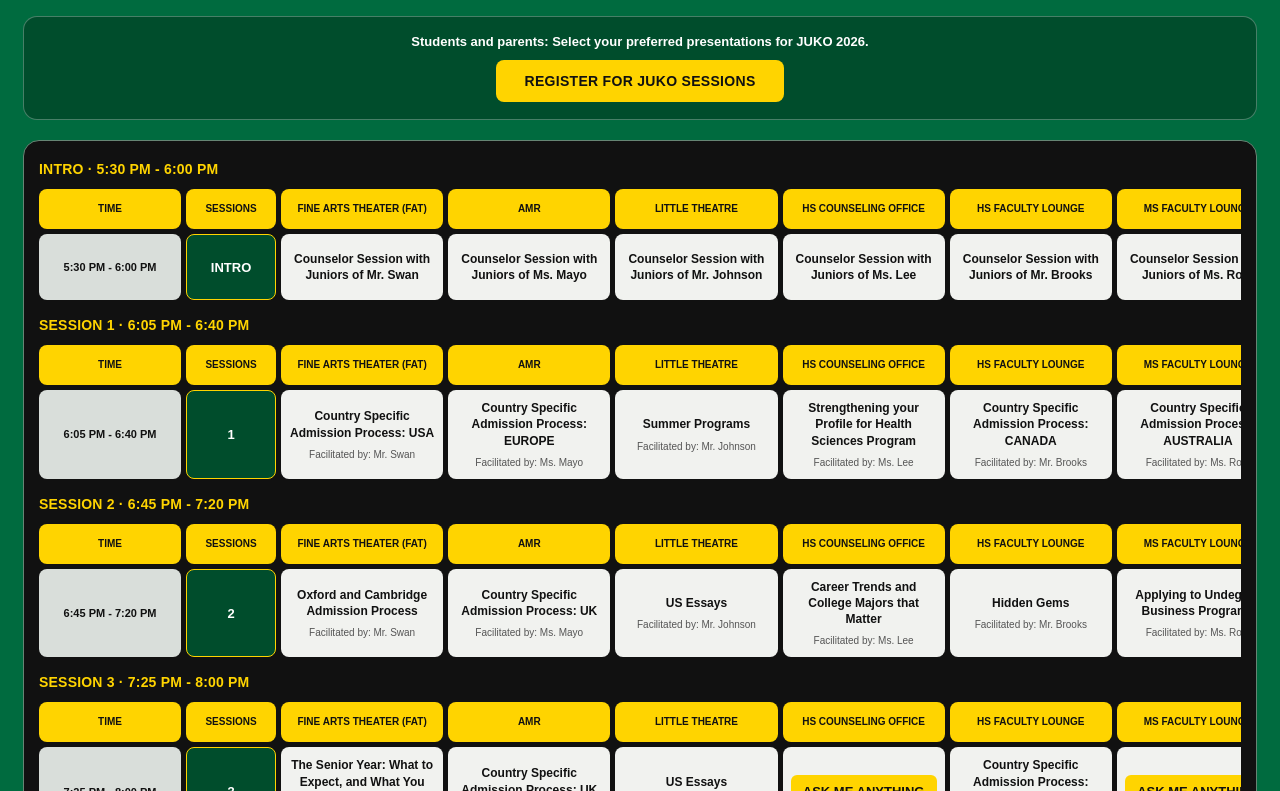
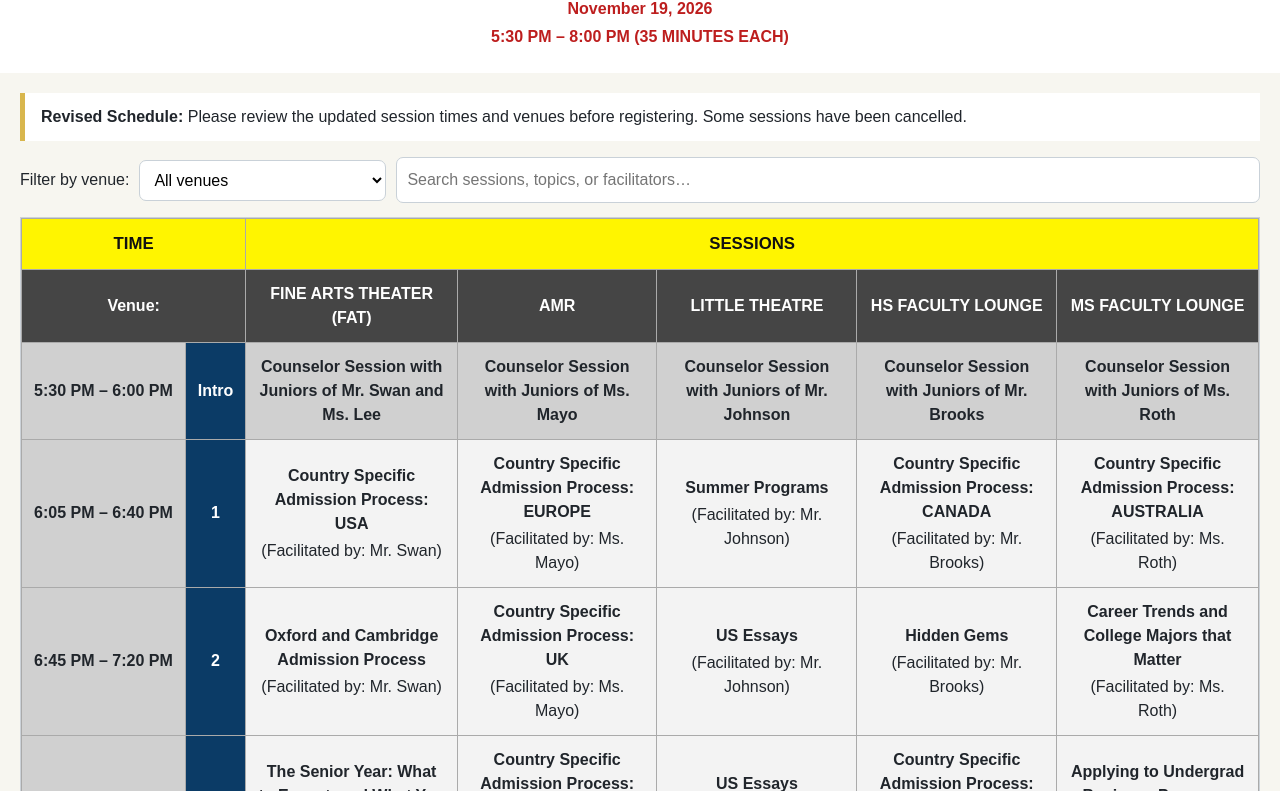
Before and after one commit to supanm-cmyk/JUKO-SESSION-REGISTRATION-2026, a plain HTML site: page index.html in a window 1280 px wide. Shown: the part 100-891 px from the top of the page. Drawn offline with Linux system fonts and the light colour scheme.

Commit message:
change in schedule

```diff
--- a/index.html
+++ b/index.html
@@ -1,299 +1,62 @@
-<!DOCTYPE html>
-<html lang="en">
-<head>
-<meta charset="UTF-8">
-<meta name="viewport" content="width=device-width, initial-scale=1">
-<title>JUKO Sessions 2026</title>
+<!doctype html>
+<html lang="en"><head><meta charset="utf-8"><meta name="viewport" content="width=device-width,initial-scale=1">
+<title>JUKO Sessions 2026 – Revised Schedule</title>
 <style>
-:root {
-  --green: #006B3F;
-  --deep: #004D2C;
-  --yellow: #FFD400;
-  --black: #111111;
-  --white: #FFFFFF;
-  --cell: #F1F2EF;
-  --time: #D9DEDA;
+:root{--navy:#0b3b66;--green:#1d6848;--gold:#d8b64d;--cream:#f7f6f0}
+*{box-sizing:border-box}body{margin:0;background:var(--cream);color:#20252b;font:16px/1.5 Arial,sans-serif}
+header{text-align:center;background:#fff;padding:26px 15px 20px;border-top:5px solid var(--green)}
+h1{color:var(--navy);font-size:clamp(1.8rem,4vw,2.6rem);margin:0}
+.date,.hours{color:#bd1e1e;font-weight:800;margin:4px 0}
+main{max-width:1400px;margin:auto;padding:20px}
+.note{background:#fff;border-left:5px solid var(--gold);padding:12px 16px;margin-bottom:16px}
+.controls{display:flex;gap:10px;flex-wrap:wrap;margin-bottom:14px;align-items:center}
+select,input{font:inherit;padding:10px;border:1px solid #c9d1d8;border-radius:7px;background:white}
+input{flex:1;min-width:220px}
+.tablewrap{overflow-x:auto;background:white;border:1px solid #ccd2d8}
+table{border-collapse:collapse;width:100%;min-width:1000px}
+th,td{border:1px solid #aaa;padding:12px;text-align:center;vertical-align:middle}
+thead tr:first-child th{background:#fff500;color:#111;font-size:1.05rem}
+thead tr:nth-child(2) th{background:#454545;color:#fff}
+.time{background:#d0d0d0;font-weight:bold;white-space:nowrap}
+.slot{background:var(--navy);color:white;font-weight:bold;width:55px}
+.session{background:#f3f3f3;min-width:180px;font-weight:bold}
+.intro .session{background:#d0d0d0}
+.facilitator{display:block;font-weight:normal;margin-top:3px}
+.hidden{display:none}
+footer{text-align:center;color:#66717b;padding:20px;font-size:.85rem}
+@media(max-width:600px){main{padding:12px}}
+</style></head><body>
+<header><h1>JUKO SESSIONS 2026</h1><div class="date">November 19, 2026</div><p class="hours">5:30 PM – 8:00 PM (35 MINUTES EACH)</p></header>
+<main>
+<div class="note"><strong>Revised Schedule:</strong> Please review the updated session times and venues before registering. Some sessions have been cancelled.</div>
+<div class="controls"><label for="venue">Filter by venue:</label><select id="venue"><option value="all">All venues</option></select><input id="search" type="search" placeholder="Search sessions, topics, or facilitators…"></div>
+<div class="tablewrap"><table><thead>
+<tr><th colspan="2">TIME</th><th colspan="5" id="sessionHeading">SESSIONS</th></tr>
+<tr><th colspan="2">Venue:</th><th>FINE ARTS THEATER (FAT)</th><th>AMR</th><th>LITTLE THEATRE</th><th>HS FACULTY LOUNGE</th><th>MS FACULTY LOUNGE</th></tr>
+</thead><tbody id="rows"></tbody></table></div>
+</main><footer>International School Manila · High School Counseling Office</footer>
+<script>
+const venues=[
+{name:"FINE ARTS THEATER (FAT)",s:[["Counselor Session with Juniors of Mr. Swan and Ms. Lee",""],["Country Specific Admission Process: USA","Facilitated by: Mr. Swan"],["Oxford and Cambridge Admission Process","Facilitated by: Mr. Swan"],["The Senior Year: What to Expect, and What You Can Do To Help","Facilitated by: Mr. Swan"]]},
+{name:"AMR",s:[["Counselor Session with Juniors of Ms. Mayo",""],["Country Specific Admission Process: EUROPE","Facilitated by: Ms. Mayo"],["Country Specific Admission Process: UK","Facilitated by: Ms. Mayo"],["Country Specific Admission Process: UK","Facilitated by: Ms. Mayo"]]},
+{name:"LITTLE THEATRE",s:[["Counselor Session with Juniors of Mr. Johnson",""],["Summer Programs","Facilitated by: Mr. Johnson"],["US Essays","Facilitated by: Mr. Johnson"],["US Essays","Facilitated by: Mr. Johnson"]]},
+{name:"HS FACULTY LOUNGE",s:[["Counselor Session with Juniors of Mr. Brooks",""],["Country Specific Admission Process: CANADA","Facilitated by: Mr. Brooks"],["Hidden Gems","Facilitated by: Mr. Brooks"],["Country Specific Admission Process: CANADA","Facilitated by: Mr. Brooks"]]},
+{name:"MS FACULTY LOUNGE",s:[["Counselor Session with Juniors of Ms. Roth",""],["Country Specific Admission Process: AUSTRALIA","Facilitated by: Ms. Roth"],["Career Trends and College Majors that Matter","Facilitated by: Ms. Roth"],["Applying to Undergrad Business Programs","Facilitated by: Ms. Roth"]]}
+];
+const times=[["5:30 PM – 6:00 PM","Intro"],["6:05 PM – 6:40 PM","1"],["6:45 PM – 7:20 PM","2"],["7:25 PM – 8:00 PM","3"]];
+const venue=document.getElementById("venue"),search=document.getElementById("search"),rows=document.getElementById("rows");
+venues.forEach(v=>{let o=document.createElement("option");o.value=v.name;o.textContent=v.name;venue.appendChild(o)});
+function render(){
+const chosen=venue.value,q=search.value.toLowerCase().trim();rows.innerHTML="";
+times.forEach((t,i)=>{let tr=document.createElement("tr");if(i===0)tr.className="intro";
+let a=document.createElement("th");a.className="time";a.textContent=t[0];tr.appendChild(a);
+let b=document.createElement("td");b.className="slot";b.textContent=t[1];tr.appendChild(b);
+venues.forEach(v=>{let td=document.createElement("td");td.className="session";let [title,fac]=v.s[i];
+let ok=(chosen==="all"||chosen===v.name)&&(`${v.name} ${title} ${fac} ${t.join(" ")}`.toLowerCase().includes(q));
+if(ok){let strong=document.createElement("strong");strong.textContent=title;td.appendChild(strong);if(fac){let f=document.createElement("span");f.className="facilitator";f.textContent="("+fac+")";td.appendChild(f)}}else{td.textContent="—";td.style.color="#999"}
+if(chosen!=="all"&&chosen!==v.name)td.classList.add("hidden");tr.appendChild(td)});rows.appendChild(tr)});
+document.querySelectorAll("thead tr:nth-child(2) th").forEach((th,i)=>{if(i>=2)th.classList.toggle("hidden",chosen!=="all"&&venues[i-2].name!==chosen)});
+document.getElementById("sessionHeading").colSpan=chosen==="all"?5:1;
 }
-* { box-sizing: border-box; }
-body {
-  margin: 0;
-  padding: 0;
-  background: var(--green);
-  color: var(--black);
-  font-family: Arial, Helvetica, sans-serif;
-}
-.page {
-  width: 100%;
-  max-width: 1900px;
-  margin: 0 auto;
-  padding: clamp(12px, 1.8vw, 28px);
-}
-.hero {
-  display: flex;
-  align-items: center;
-  justify-content: space-between;
-  flex-wrap: wrap;
-  gap: 14px;
-  color: var(--white);
-  padding: 4px 4px 20px;
-}
-h1 {
-  margin: 0;
-  font-size: clamp(27px, 3vw, 42px);
-  line-height: 1.1;
-  font-weight: 900;
-}
-.subtitle {
-  margin-top: 10px;
-  color: var(--yellow);
-  font-size: 15px;
-  font-weight: 900;
-}
-.pill {
-  display: inline-block;
-  background: var(--yellow);
-  color: var(--black);
-  padding: 9px 14px;
-  border-radius: 30px;
-  font-size: 11px;
-  font-weight: 900;
-  white-space: nowrap;
-}
-.registration {
-  background: var(--deep);
-  border: 1px solid rgba(255,255,255,.28);
-  border-radius: 14px;
-  padding: 17px 14px;
-  margin: 0 0 20px;
-  text-align: center;
-}
-.registration p {
-  margin: 0 0 11px;
-  color: white;
-  font-size: 13px;
-  font-weight: 700;
-}
-.register-button {
-  display: inline-block;
-  background: var(--yellow);
-  color: var(--black);
-  text-decoration: none;
-  padding: 13px 28px;
-  border-radius: 8px;
-  font-size: 14px;
-  font-weight: 900;
-  letter-spacing: .3px;
-}
-.register-button:hover { background: white; }
-.schedule {
-  background: var(--black);
-  border: 1px solid #668574;
-  border-radius: 16px;
-  padding: 15px;
-  margin-bottom: 18px;
-}
-.round { margin-bottom: 14px; }
-.round:last-of-type { margin-bottom: 0; }
-.round-title {
-  color: var(--yellow);
-  font-size: 14px;
-  font-weight: 900;
-  margin: 5px 0 12px;
-  letter-spacing: .2px;
-}
-.table-wrap {
-  width: 100%;
-  overflow-x: auto;
-  padding-bottom: 3px;
-}
-.schedule-grid {
-  display: grid;
-  grid-template-columns: 142px 90px repeat(6, minmax(155px, 1fr));
-  gap: 5px;
-  min-width: 1240px;
-}
-.head-cell, .time-cell, .session-cell, .presentation-cell {
-  border-radius: 8px;
-  min-height: 40px;
-  display: flex;
-  align-items: center;
-  justify-content: center;
-  text-align: center;
-  padding: 10px 8px;
-}
-.head-cell {
-  background: var(--yellow);
-  color: var(--black);
-  font-size: 10px;
-  line-height: 1.25;
-  font-weight: 900;
-  min-height: 40px;
-}
-.time-cell {
-  background: var(--time);
-  color: var(--black);
-  font-size: 11px;
-  line-height: 1.3;
-  font-weight: 900;
-  min-height: 66px;
-}
-.session-cell {
-  background: var(--deep);
-  color: white;
-  border: 1px solid var(--yellow);
-  font-size: 13px;
-  font-weight: 900;
-  min-height: 66px;
-}
-.presentation-cell {
-  background: var(--cell);
-  color: var(--black);
-  min-height: 66px;
-  flex-direction: column;
-  gap: 7px;
-}
-.topic {
-  font-size: 12px;
-  line-height: 1.35;
-  font-weight: 900;
-}
-.facilitator {
-  color: #555;
-  font-size: 10px;
-  line-height: 1.3;
-}
-.ask {
-  display: inline-block;
-  width: 100%;
-  background: var(--yellow);
-  color: var(--black);
-  padding: 9px 5px;
-  border-radius: 6px;
-  font-size: 13px;
-  line-height: 1.2;
-  font-weight: 900;
-}
-.scroll-note {
-  color: white;
-  font-size: 11px;
-  margin: 12px 0 0;
-}
-.footer {
-  color: white;
-  text-align: center;
-  font-size: 11px;
-  padding: 10px 5px;
-}
-@media (max-width: 700px) {
-  .schedule { padding: 11px; }
-  .registration { padding: 16px 12px; }
-  .register-button { display: block; width: 100%; }
-  .pill { margin-top: 2px; }
-}
-</style>
-</head>
-<body>
-<main class="page">
-  <header class="hero">
-    <div>
-      <h1>JUKO SESSIONS 2026</h1>
-      <div class="subtitle">NOVEMBER 19, 2026 · 5:30–8:00 PM</div>
-    </div>
-    <span class="pill">INTRO + 3 SESSION ROUNDS</span>
-  </header>
-
-  <section class="registration">
-    <p>Students and parents: Select your preferred presentations for JUKO 2026.</p>
-    <a class="register-button"
-       href="https://docs.google.com/forms/d/e/1FAIpQLSd-RUpp0azjwakG2QiIs6pPfuv4MphPzzAGDKwCzFW9HzzIpg/viewform?usp=sharing&amp;ouid=106352537967297646363"
-       target="_blank" rel="noopener noreferrer">REGISTER FOR JUKO SESSIONS</a>
-  </section>
-
-  <section class="schedule">
-    <div class="round">
-      <div class="round-title">INTRO · 5:30 PM - 6:00 PM</div>
-      <div class="table-wrap">
-        <div class="schedule-grid">
-          <div class="head-cell">TIME</div><div class="head-cell">SESSIONS</div>
-          <div class="head-cell">FINE ARTS THEATER (FAT)</div><div class="head-cell">AMR</div>
-          <div class="head-cell">LITTLE THEATRE</div><div class="head-cell">HS COUNSELING OFFICE</div>
-          <div class="head-cell">HS FACULTY LOUNGE</div><div class="head-cell">MS FACULTY LOUNGE</div>
-
-          <div class="time-cell">5:30 PM - 6:00 PM</div><div class="session-cell">INTRO</div>
-          <div class="presentation-cell"><div class="topic">Counselor Session with Juniors of Mr. Swan</div></div>
-          <div class="presentation-cell"><div class="topic">Counselor Session with Juniors of Ms. Mayo</div></div>
-          <div class="presentation-cell"><div class="topic">Counselor Session with Juniors of Mr. Johnson</div></div>
-          <div class="presentation-cell"><div class="topic">Counselor Session with Juniors of Ms. Lee</div></div>
-          <div class="presentation-cell"><div class="topic">Counselor Session with Juniors of Mr. Brooks</div></div>
-          <div class="presentation-cell"><div class="topic">Counselor Session with Juniors of Ms. Roth</div></div>
-        </div>
-      </div>
-    </div>
-
-    <div class="round">
-      <div class="round-title">SESSION 1 · 6:05 PM - 6:40 PM</div>
-      <div class="table-wrap">
-        <div class="schedule-grid">
-          <div class="head-cell">TIME</div><div class="head-cell">SESSIONS</div>
-          <div class="head-cell">FINE ARTS THEATER (FAT)</div><div class="head-cell">AMR</div>
-          <div class="head-cell">LITTLE THEATRE</div><div class="head-cell">HS COUNSELING OFFICE</div>
-          <div class="head-cell">HS FACULTY LOUNGE</div><div class="head-cell">MS FACULTY LOUNGE</div>
-
-          <div class="time-cell">6:05 PM - 6:40 PM</div><div class="session-cell">1</div>
-          <div class="presentation-cell"><div class="topic">Country Specific Admission Process: USA</div><div class="facilitator">Facilitated by: Mr. Swan</div></div>
-          <div class="presentation-cell"><div class="topic">Country Specific Admission Process: EUROPE</div><div class="facilitator">Facilitated by: Ms. Mayo</div></div>
-          <div class="presentation-cell"><div class="topic">Summer Programs</div><div class="facilitator">Facilitated by: Mr. Johnson</div></div>
-          <div class="presentation-cell"><div class="topic">Strengthening your Profile for Health Sciences Program</div><div class="facilitator">Facilitated by: Ms. Lee</div></div>
-          <div class="presentation-cell"><div class="topic">Country Specific Admission Process: CANADA</div><div class="facilitator">Facilitated by: Mr. Brooks</div></div>
-          <div class="presentation-cell"><div class="topic">Country Specific Admission Process: AUSTRALIA</div><div class="facilitator">Facilitated by: Ms. Roth</div></div>
-        </div>
-      </div>
-    </div>
-
-    <div class="round">
-      <div class="round-title">SESSION 2 · 6:45 PM - 7:20 PM</div>
-      <div class="table-wrap">
-        <div class="schedule-grid">
-          <div class="head-cell">TIME</div><div class="head-cell">SESSIONS</div>
-          <div class="head-cell">FINE ARTS THEATER (FAT)</div><div class="head-cell">AMR</div>
-          <div class="head-cell">LITTLE THEATRE</div><div class="head-cell">HS COUNSELING OFFICE</div>
-          <div class="head-cell">HS FACULTY LOUNGE</div><div class="head-cell">MS FACULTY LOUNGE</div>
-
-          <div class="time-cell">6:45 PM - 7:20 PM</div><div class="session-cell">2</div>
-          <div class="presentation-cell"><div class="topic">Oxford and Cambridge Admission Process</div><div class="facilitator">Facilitated by: Mr. Swan</div></div>
-          <div class="presentation-cell"><div class="topic">Country Specific Admission Process: UK</div><div class="facilitator">Facilitated by: Ms. Mayo</div></div>
-          <div class="presentation-cell"><div class="topic">US Essays</div><div class="facilitator">Facilitated by: Mr. Johnson</div></div>
-          <div class="presentation-cell"><div class="topic">Career Trends and College Majors that Matter</div><div class="facilitator">Facilitated by: Ms. Lee</div></div>
-          <div class="presentation-cell"><div class="topic">Hidden Gems</div><div class="facilitator">Facilitated by: Mr. Brooks</div></div>
-          <div class="presentation-cell"><div class="topic">Applying to Undegrad Business Programs</div><div class="facilitator">Facilitated by: Ms. Roth</div></div>
-        </div>
-      </div>
-    </div>
-
-    <div class="round">
-      <div class="round-title">SESSION 3 · 7:25 PM - 8:00 PM</div>
-      <div class="table-wrap">
-        <div class="schedule-grid">
-          <div class="head-cell">TIME</div><div class="head-cell">SESSIONS</div>
-          <div class="head-cell">FINE ARTS THEATER (FAT)</div><div class="head-cell">AMR</div>
-          <div class="head-cell">LITTLE THEATRE</div><div class="head-cell">HS COUNSELING OFFICE</div>
-          <div class="head-cell">HS FACULTY LOUNGE</div><div class="head-cell">MS FACULTY LOUNGE</div>
-
-          <div class="time-cell">7:25 PM - 8:00 PM</div><div class="session-cell">3</div>
-          <div class="presentation-cell"><div class="topic">The Senior Year: What to Expect, and What You Can Do To Help</div><div class="facilitator">Facilitated by: Mr. Swan</div></div>
-          <div class="presentation-cell"><div class="topic">Country Specific Admission Process: UK</div><div class="facilitator">Facilitated by: Ms. Mayo</div></div>
-          <div class="presentation-cell"><div class="topic">US Essays</div><div class="facilitator">Facilitated by: Mr. Johnson</div></div>
-          <div class="presentation-cell"><div class="ask">_ASK ME ANYTHING_</div></div>
-          <div class="presentation-cell"><div class="topic">Country Specific Admission Process: CANADA</div><div class="facilitator">Facilitated by: Mr. Brooks</div></div>
-          <div class="presentation-cell"><div class="ask">_ASK ME ANYTHING_</div></div>
-        </div>
-      </div>
-    </div>
-
-    <p class="scroll-note">Scroll horizontally on smaller screens to view all six venues.</p>
-  </section>
-
-  <footer class="footer">JUKO SESSIONS 2026 · INTERNATIONAL SCHOOL MANILA</footer>
-</main>
-</body>
-</html>
+venue.addEventListener("change",render);search.addEventListener("input",render);render();
+</script></body></html>
```
